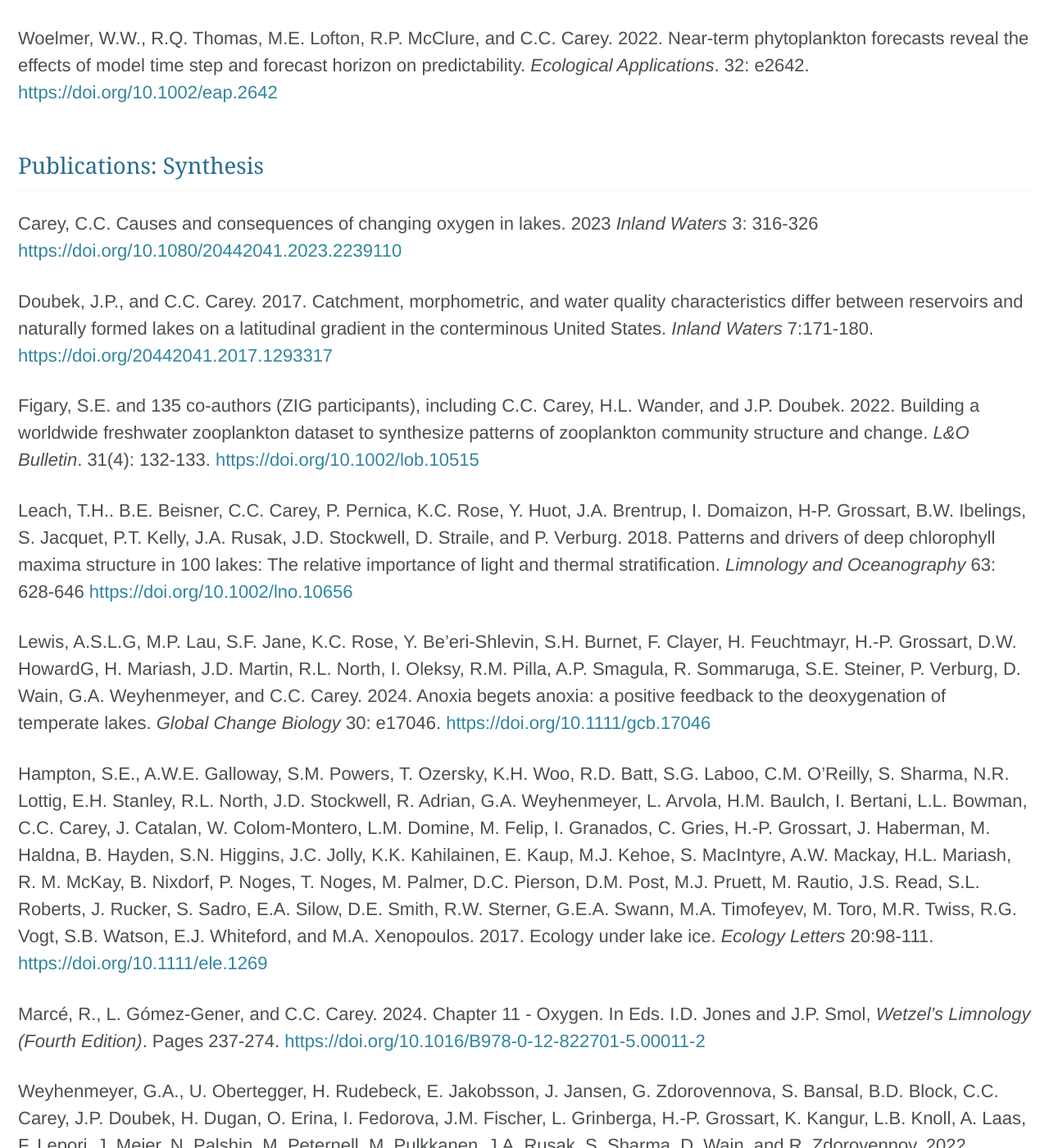
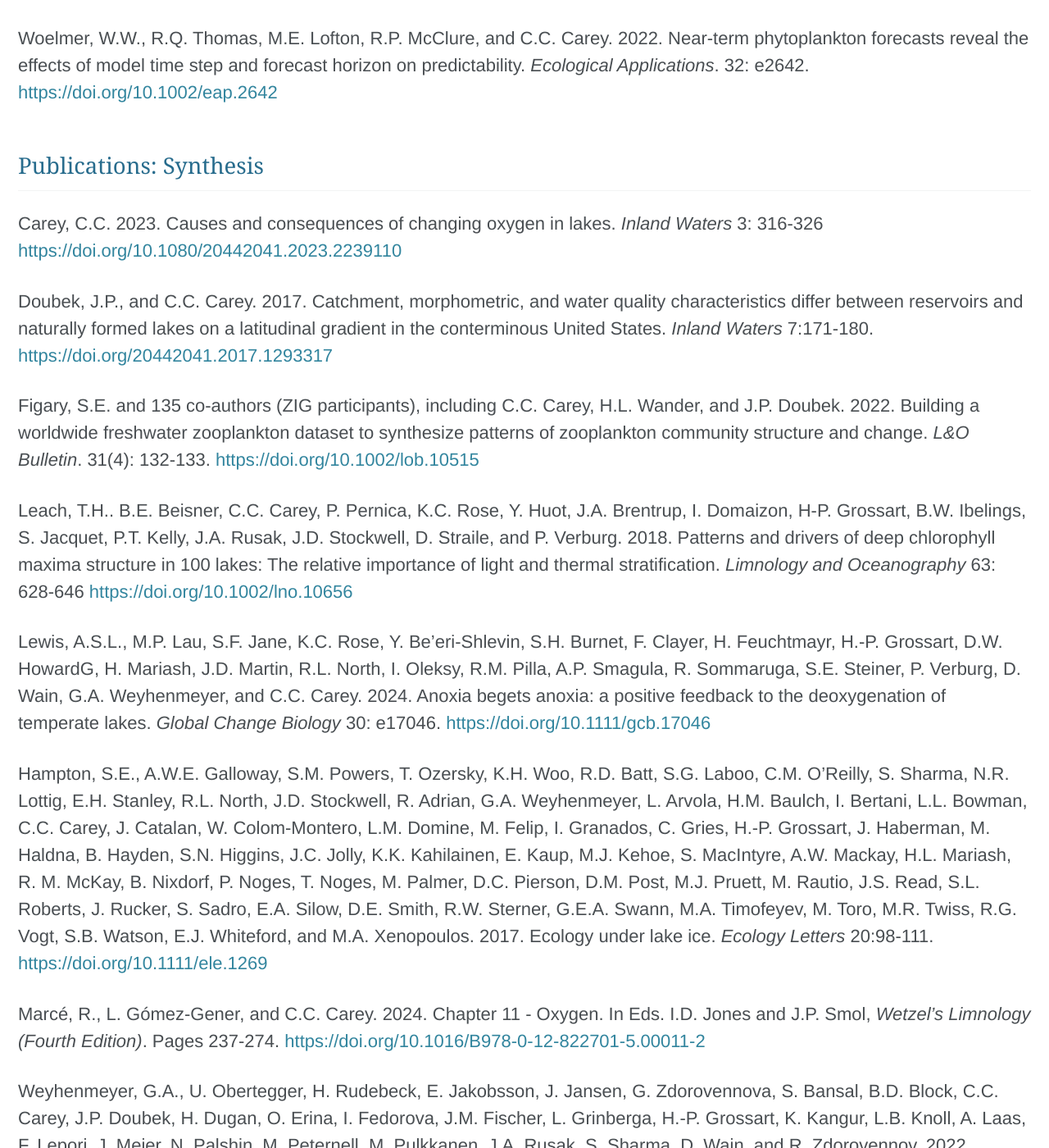
Before and after one commit to LTREB-reservoirs/LTREB-reservoirs.github.io, a Jekyll site: the page built from _pages/products.md, in a window 1280 px wide and 1400 px high, scrolled down 5644 px. Shown: the whole window at 82% size. Built offline with Jekyll 4.4.1, drawn with Linux system fonts in a browser that asks for light colours; cached includes are drawn as plain includes; nearby versions of some CDN libraries.

```diff
--- a/_pages/products.md
+++ b/_pages/products.md
@@ -95,7 +95,7 @@ Woelmer, W.W., R.Q. Thomas, M.E. Lofton, R.P. McClure, and C.C. Carey. 2022. Nea
 
 ## Publications: Synthesis
 
-Carey, C.C. Causes and consequences of changing oxygen in lakes. 2023 *Inland Waters* 3: 316-326 <https://doi.org/10.1080/20442041.2023.2239110>
+Carey, C.C. 2023. Causes and consequences of changing oxygen in lakes. *Inland Waters* 3: 316-326 <https://doi.org/10.1080/20442041.2023.2239110>
 
 Doubek, J.P., and C.C. Carey. 2017. Catchment, morphometric, and water quality characteristics differ between reservoirs and naturally formed lakes on a latitudinal gradient in the conterminous United States. *Inland Waters* 7:171-180. <https://doi.org/20442041.2017.1293317>
 
@@ -103,7 +103,7 @@ Figary, S.E. and 135 co-authors (ZIG participants), including C.C. Carey, H.L. W
 
 Leach, T.H.. B.E. Beisner, C.C. Carey, P. Pernica, K.C. Rose, Y. Huot, J.A. Brentrup, I. Domaizon, H‐P. Grossart, B.W. Ibelings, S. Jacquet, P.T. Kelly, J.A. Rusak, J.D. Stockwell, D. Straile, and P. Verburg. 2018. Patterns and drivers of deep chlorophyll maxima structure in 100 lakes: The relative importance of light and thermal stratification. *Limnology and Oceanography* 63: 628-646 <https://doi.org/10.1002/lno.10656>
 
-Lewis, A.S.L.G, M.P. Lau, S.F. Jane, K.C. Rose, Y. Be’eri-Shlevin, S.H. Burnet, F. Clayer, H. Feuchtmayr, H.-P. Grossart, D.W. HowardG, H. Mariash, J.D. Martin, R.L. North, I. Oleksy, R.M. Pilla, A.P. Smagula, R. Sommaruga, S.E. Steiner, P. Verburg, D. Wain, G.A. Weyhenmeyer, and C.C. Carey. 2024. Anoxia begets anoxia: a positive feedback to the deoxygenation of temperate lakes. *Global Change Biology* 30: e17046. <https://doi.org/10.1111/gcb.17046>
+Lewis, A.S.L., M.P. Lau, S.F. Jane, K.C. Rose, Y. Be’eri-Shlevin, S.H. Burnet, F. Clayer, H. Feuchtmayr, H.-P. Grossart, D.W. HowardG, H. Mariash, J.D. Martin, R.L. North, I. Oleksy, R.M. Pilla, A.P. Smagula, R. Sommaruga, S.E. Steiner, P. Verburg, D. Wain, G.A. Weyhenmeyer, and C.C. Carey. 2024. Anoxia begets anoxia: a positive feedback to the deoxygenation of temperate lakes. *Global Change Biology* 30: e17046. <https://doi.org/10.1111/gcb.17046>
 
 Hampton, S.E., A.W.E. Galloway, S.M. Powers, T. Ozersky, K.H. Woo, R.D. Batt, S.G. Laboo, C.M. O’Reilly, S. Sharma, N.R. Lottig, E.H. Stanley, R.L. North, J.D. Stockwell, R. Adrian, G.A. Weyhenmeyer, L. Arvola, H.M. Baulch, I. Bertani, L.L. Bowman, C.C. Carey, J. Catalan, W. Colom-Montero, L.M. Domine, M. Felip, I. Granados, C. Gries, H.-P. Grossart, J. Haberman, M. Haldna, B. Hayden, S.N. Higgins, J.C. Jolly, K.K. Kahilainen, E. Kaup, M.J. Kehoe, S. MacIntyre, A.W. Mackay, H.L. Mariash, R. M. McKay, B. Nixdorf, P. Noges, T. Noges, M. Palmer, D.C. Pierson, D.M. Post, M.J. Pruett, M. Rautio, J.S. Read, S.L. Roberts, J. Rucker, S. Sadro, E.A. Silow, D.E. Smith, R.W. Sterner, G.E.A. Swann, M.A. Timofeyev, M. Toro, M.R. Twiss, R.G. Vogt, S.B. Watson, E.J. Whiteford, and M.A. Xenopoulos. 2017. Ecology under lake ice. *Ecology Letters* 20:98-111. <https://doi.org/10.1111/ele.1269>
 
```
